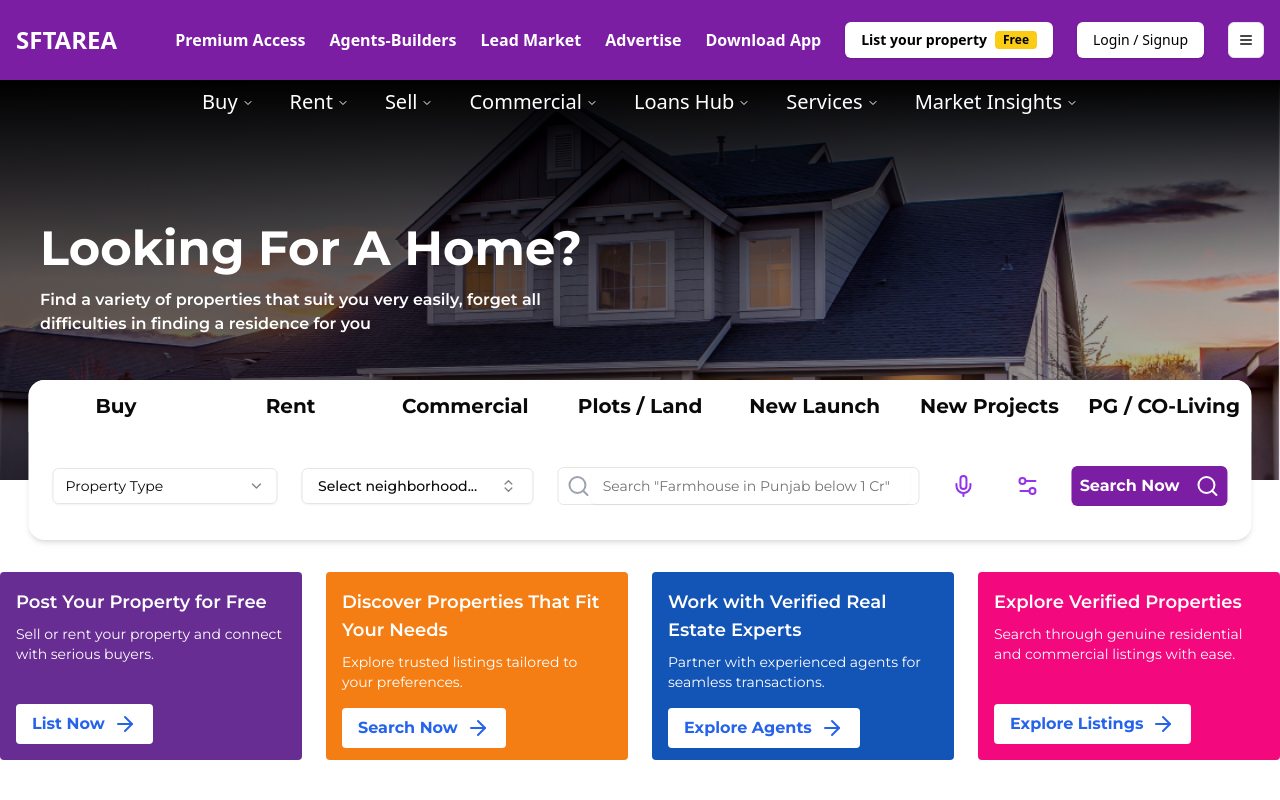
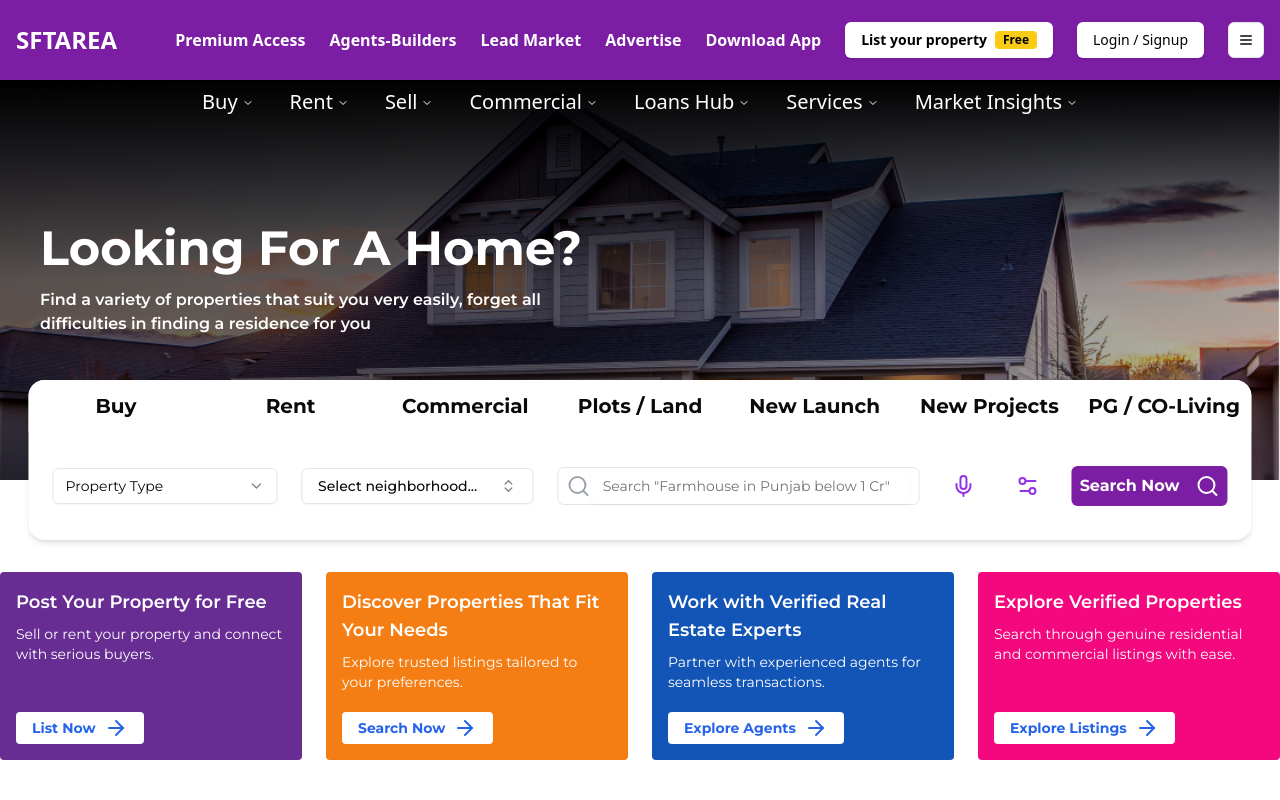
Before and after one commit to Basics-School/sftarea, a Next.js app: page / in a window 1280 px wide. Shown: the top 800 px of the page. Built offline with nearby package versions, Linux system fonts and the light colour scheme.

Commit message:
Refactor PropertyCards component; adjust button styles for improved accessibility and layout

```diff
--- a/src/app/(site)/page.tsx
+++ b/src/app/(site)/page.tsx
@@ -103,7 +103,7 @@ const PropertyCards = () => {
                     </div>
                     <div
                         // href={card.actionLink}
-                        className="inline-flex bg-white text-blue-600 font-bold py-2 px-4 rounded gap-2 group-hover:gap-4 transition-all max-w-min whitespace-nowrap hover:bg-gray-200 grouphover:outline outline-black outline-1 "
+                        className="inline-flex bg-white text-blue-600 font-bold py-1 px-4 rounded gap-2 group-hover:gap-4 transition-all max-w-min whitespace-nowrap text-sm items-center hover:bg-gray-200 grouphover:outline outline-black outline-1 "
                     >
                         {card.actionText} <ArrowRight />
                     </div>
```
